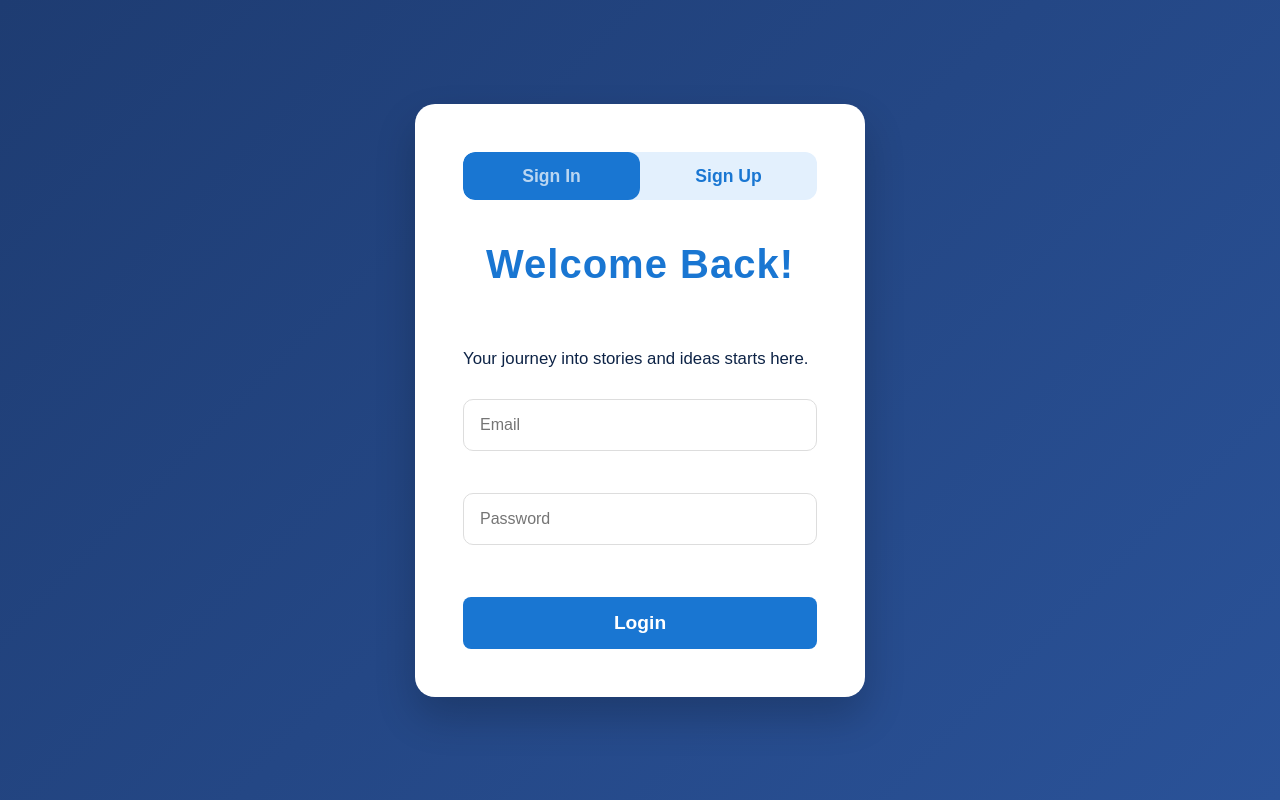
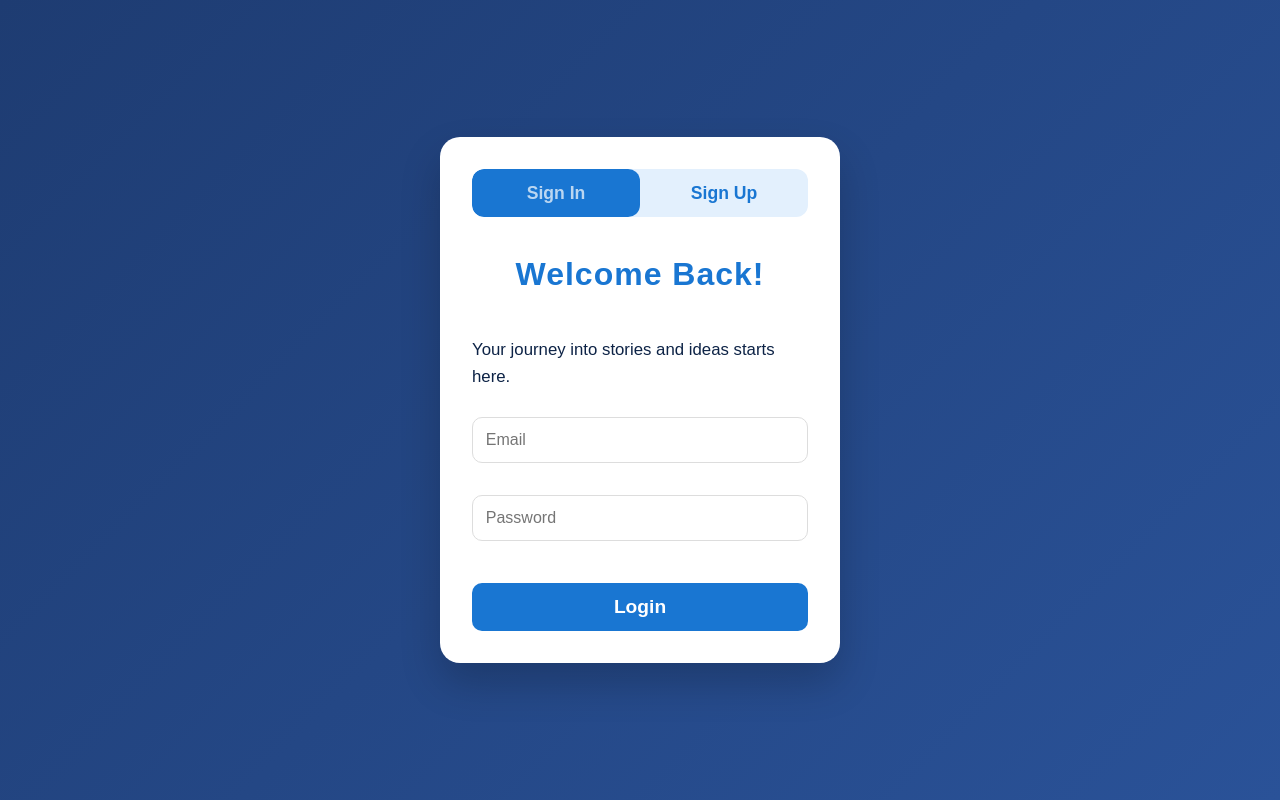
Before and after one commit to VeeramRoshanReddy/BlogNest, a React (Create React App) app in the folder frontend/: page /login in a window 1280 px wide. Built offline with nearby package versions, Linux system fonts and the light colour scheme.

Commit message:
Made UI changes

```diff
--- a/frontend/src/pages/CategoriesPage.js
+++ b/frontend/src/pages/CategoriesPage.js
@@ -46,7 +46,7 @@ const CategoriesPage = () => {
 };
 
 const Container = styled.div`
-    padding: 1rem 2rem;
+    padding: 5px 2rem;
     max-width: 1200px;
     margin: 0 auto;
 `;
--- a/frontend/src/pages/HomePage.js
+++ b/frontend/src/pages/HomePage.js
@@ -85,7 +85,7 @@ const HomePage = () => {
 const Container = styled.div`
     max-width: 1200px;
     margin: 0 auto;
-    padding: 1rem 2rem;
+    padding: 5px 2rem;
 `;
 
 const PageContainer = styled.div`
--- a/frontend/src/pages/LoginPage.js
+++ b/frontend/src/pages/LoginPage.js
@@ -138,11 +138,11 @@ const OuterContainer = styled.div`
 
 const CardContainer = styled.div`
     background: #fff;
-    padding: 3rem;
+    padding: 2rem;
     border-radius: 20px;
     box-shadow: 0 20px 40px rgba(0, 0, 0, 0.2);
     width: 100%;
-    max-width: 450px;
+    max-width: 400px;
     position: relative;
     animation: ${slide} 0.8s cubic-bezier(0.25, 1, 0.5, 1) forwards;
     transition: all 0.3s ease-in-out;
@@ -202,9 +202,9 @@ const FormContainer = styled.form`
 
 const Title = styled.h2`
     text-align: center;
-    margin-bottom: 2rem;
+    margin-bottom: 1.2rem;
     color: #1976d2;
-    font-size: 2.5rem;
+    font-size: 2rem;
     font-weight: 700;
     letter-spacing: 1px;
 `;
@@ -216,8 +216,8 @@ const SubTitle = styled.p`
 `;
 
 const Input = styled.input`
-    padding: 1rem;
-    margin-bottom: 1.5rem;
+    padding: 0.8rem;
+    margin-bottom: 0.9rem;
     border: 1px solid #ddd;
     border-radius: 10px;
     font-size: 1rem;
@@ -233,10 +233,10 @@ const Input = styled.input`
 
 const Button = styled.button`
     width: 100%;
-    padding: 15px;
+    padding: 0.8rem 1.5rem;
     margin-top: 10px;
     border: none;
-    border-radius: 8px;
+    border-radius: 10px;
     background: #1976d2;
     color: #fff;
     font-size: 1.2rem;
--- a/frontend/src/pages/ProfilePage.js
+++ b/frontend/src/pages/ProfilePage.js
@@ -151,9 +151,9 @@ const ProfilePage = () => {
 };
 
 const Container = styled.div`
+    padding: 5px 2rem;
     max-width: 1200px;
     margin: 0 auto;
-    padding: 1rem 2rem;
 `;
 
 const Header = styled.div`
```
